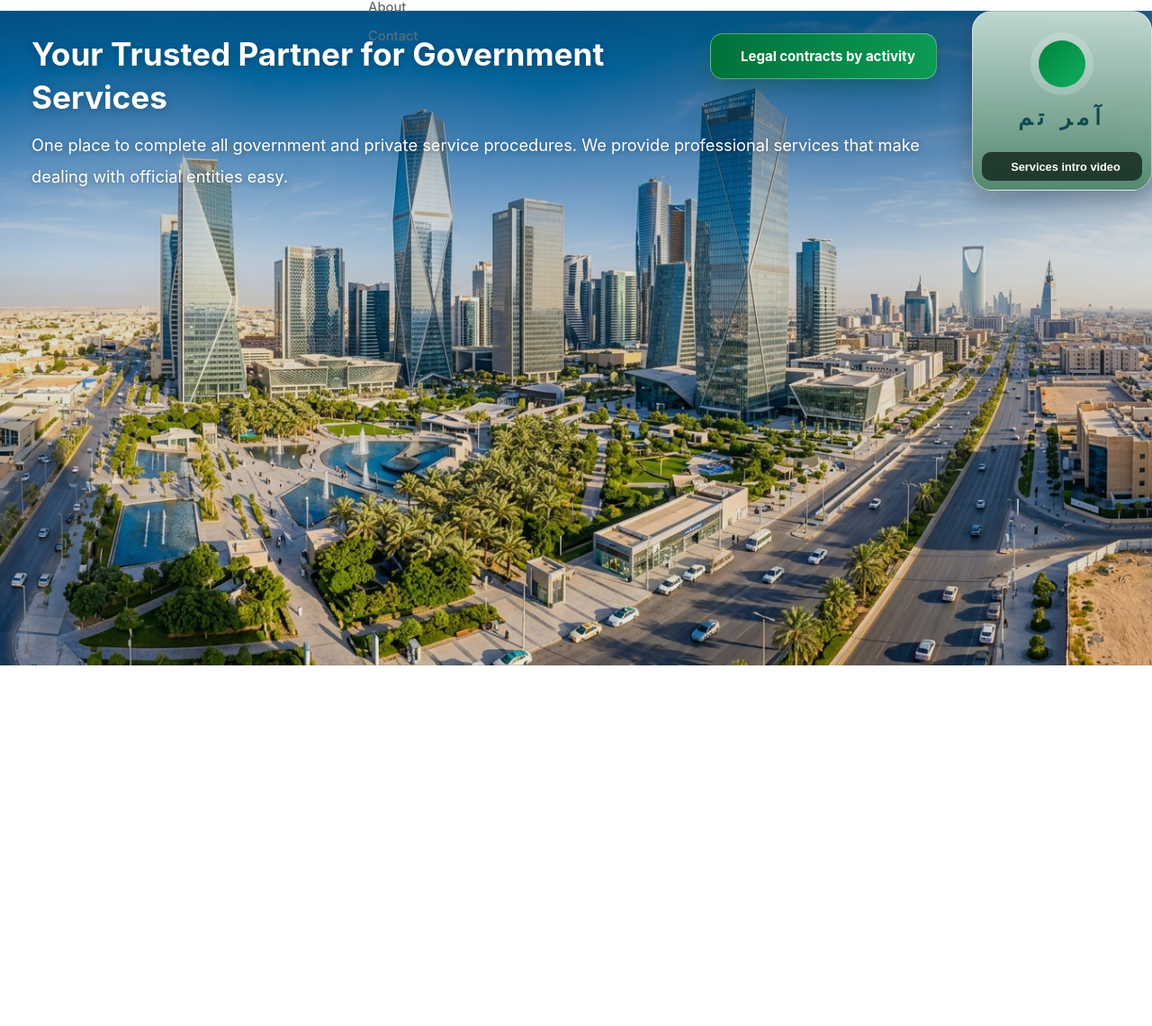
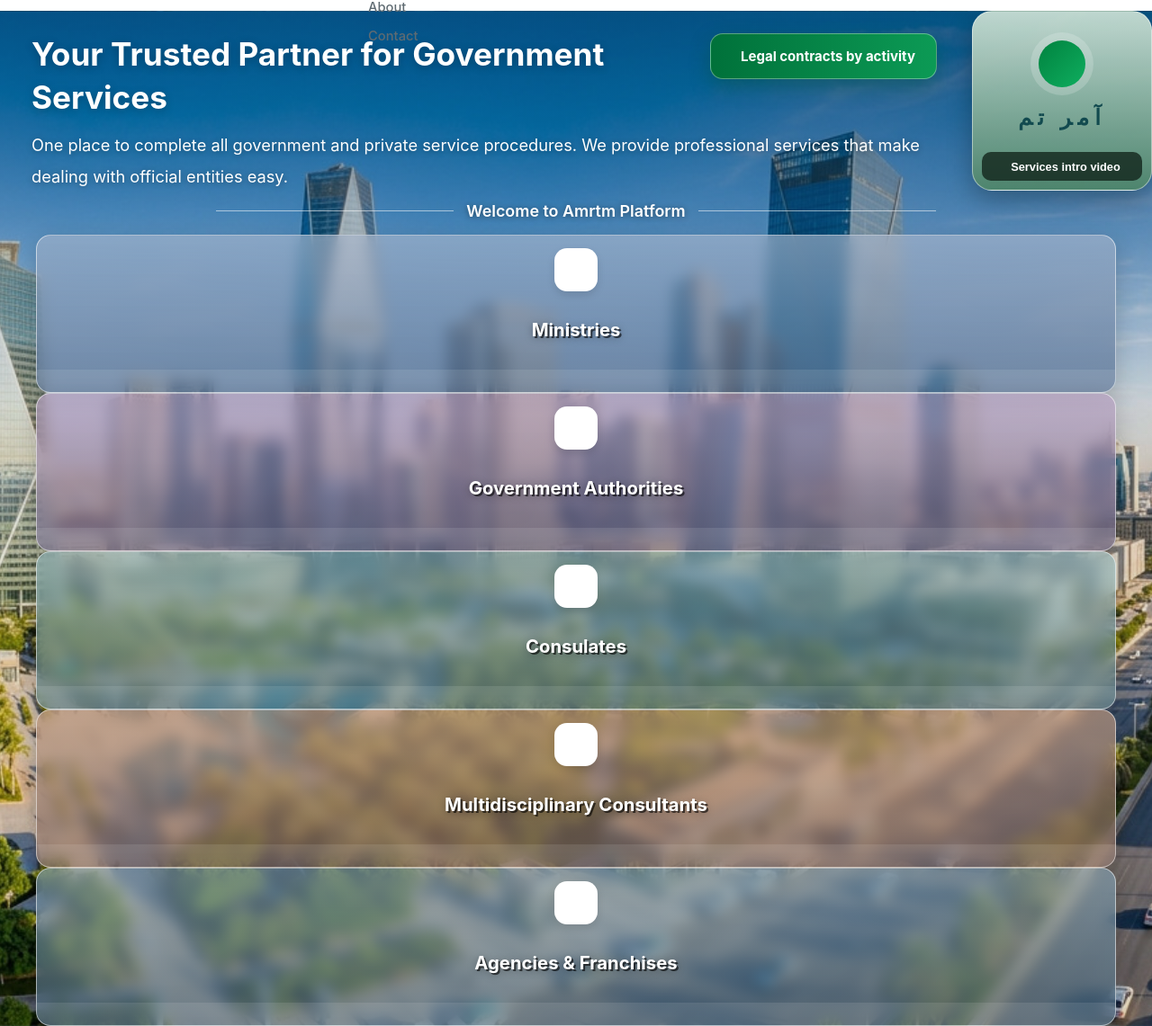
Before and after one commit to Asjadfaroq/amrtm-business-homepage, a Laravel app: page /en in a window 1280 px wide. Shown: the part 60-1201 px from the top of the page at 90% size. Before the commit the page ends 800 px from the top, so only its background shows below. Run offline with Laravel 12, Linux system fonts and the light colour scheme; data comes from the database, SQL or seed files in the repository; style sheets or scripts are compiled from the project's sources.

Commit message:
Add entity cards to the hero

```diff
--- a/app/Http/Controllers/HomeController.php
+++ b/app/Http/Controllers/HomeController.php
@@ -2,12 +2,15 @@
 
 namespace App\Http\Controllers;
 
+use App\Models\Entity;
 use Illuminate\Contracts\View\View;
 
 class HomeController extends Controller
 {
     public function __invoke(): View
     {
-        return view('home');
+        return view('home', [
+            'entities' => Entity::orderBy('sort_order')->get(),
+        ]);
     }
 }
--- a/lang/ar/home.php
+++ b/lang/ar/home.php
@@ -31,4 +31,8 @@ return [
         'video' => 'فيديو تعريفي عن الخدمات',
     ],
 
+    'entities' => [
+        'heading' => 'اختر الخدمة المطلوبة من خلال الجهات التالية',
+    ],
+
 ];
--- a/lang/en/home.php
+++ b/lang/en/home.php
@@ -31,4 +31,8 @@ return [
         'video' => 'Services intro video',
     ],
 
+    'entities' => [
+        'heading' => 'Welcome to Amrtm Platform',
+    ],
+
 ];
--- a/phpunit.xml
+++ b/phpunit.xml
@@ -5,9 +5,6 @@
          colors="true"
 >
     <testsuites>
-        <testsuite name="Unit">
-            <directory>tests/Unit</directory>
-        </testsuite>
         <testsuite name="Feature">
             <directory>tests/Feature</directory>
         </testsuite>
--- a/resources/css/app.css
+++ b/resources/css/app.css
@@ -11,3 +11,4 @@
 @import "./base.css";
 @import "./components/navbar.css";
 @import "./components/hero.css";
+@import "./components/entities.css";
--- /dev/null
+++ b/resources/css/components/entities.css
@@ -0,0 +1,147 @@
+.platform-container {
+    width: 100%;
+    max-width: 1200px;
+    margin-inline: auto;
+    padding-inline: 15px;
+}
+
+.hero-entities {
+    margin-top: 11px;
+}
+
+.hero-entities .platform-container {
+    margin-top: 16px;
+}
+
+.section-label {
+    display: flex;
+    align-items: center;
+    gap: 14px;
+    max-width: 800px;
+    margin: 0 auto;
+    font-size: 1.12rem;
+    font-weight: 600;
+    text-shadow: 0 1px 6px rgba(0, 0, 0, 0.45);
+}
+
+.section-label::before,
+.section-label::after {
+    content: "";
+    flex: 1 1 auto;
+    height: 1px;
+    background: rgba(255, 255, 255, 0.55);
+}
+
+.entity-card {
+    position: relative;
+    display: flex;
+    flex-direction: column;
+    align-items: center;
+    height: 160px;
+    padding: 14px 8px 0;
+    border: 1px solid rgba(255, 255, 255, 0.55);
+    border-radius: var(--radius);
+    background: linear-gradient(180deg, var(--tone-top), var(--tone-bottom));
+    box-shadow: 0 8px 24px rgba(0, 0, 0, 0.18);
+    backdrop-filter: blur(8px);
+    color: #fff;
+    text-align: center;
+    overflow: hidden;
+    transition: transform 0.25s ease, box-shadow 0.25s ease;
+}
+
+.entity-card:hover {
+    transform: translateY(-4px);
+    box-shadow: 0 14px 30px rgba(0, 0, 0, 0.28);
+    color: #fff;
+}
+
+.entity-card-icon {
+    display: grid;
+    place-items: center;
+    flex: 0 0 48px;
+    width: 48px;
+    height: 48px;
+    border-radius: 14px;
+    background: #fff;
+    box-shadow: 0 4px 10px rgba(0, 0, 0, 0.12);
+    font-size: 1.35rem;
+    color: var(--icon-color);
+}
+
+.entity-card-title {
+    display: flex;
+    align-items: center;
+    justify-content: center;
+    flex: 1 1 auto;
+    margin: 0;
+    padding-bottom: 26px;
+    font-size: 1.27rem;
+    font-weight: 700;
+    line-height: 1.22;
+    text-shadow: 2px 2px 0 rgba(0, 0, 0, 0.6), 0 2px 10px rgba(0, 0, 0, 0.35);
+}
+
+.entity-card-arrow {
+    position: absolute;
+    inset-inline: 0;
+    bottom: 0;
+    display: flex;
+    align-items: center;
+    justify-content: flex-end;
+    height: 25px;
+    padding-inline: 16px;
+    background: rgba(255, 255, 255, 0.1);
+    font-size: 1rem;
+}
+
+.tone-blue {
+    --tone-top: rgba(168, 182, 204, 0.62);
+    --tone-bottom: rgba(72, 100, 138, 0.66);
+    --icon-color: #3b82f6;
+}
+
+.tone-violet {
+    --tone-top: rgba(186, 160, 196, 0.62);
+    --tone-bottom: rgba(108, 100, 134, 0.66);
+    --icon-color: #8b5cf6;
+}
+
+.tone-cyan {
+    --tone-top: rgba(150, 190, 196, 0.6);
+    --tone-bottom: rgba(80, 118, 128, 0.66);
+    --icon-color: #06b6d4;
+}
+
+.tone-amber {
+    --tone-top: rgba(200, 160, 132, 0.64);
+    --tone-bottom: rgba(124, 100, 94, 0.66);
+    --icon-color: #f97316;
+}
+
+.tone-sky {
+    --tone-top: rgba(134, 166, 186, 0.62);
+    --tone-bottom: rgba(74, 104, 126, 0.66);
+    --icon-color: #0284c7;
+}
+
+@media (max-width: 1199.98px) {
+    .hero-entities {
+        margin-top: 28px;
+        padding-inline: 8px;
+    }
+
+    .section-label {
+        padding-inline: 14px;
+        font-size: 1rem;
+        text-align: center;
+    }
+
+    .entity-card {
+        height: 150px;
+    }
+
+    .entity-card-title {
+        font-size: 1.05rem;
+    }
+}
--- /dev/null
+++ b/resources/views/components/entity-card.blade.php
@@ -0,0 +1,7 @@
+@props(['entity'])
+
+<a class="entity-card tone-{{ $entity->tone }}" href="#">
+    <span class="entity-card-icon"><i class="bi bi-{{ $entity->icon }}"></i></span>
+    <h3 class="entity-card-title">{{ $entity->name }}</h3>
+    <span class="entity-card-arrow"><i class="bi bi-arrow-right icon-directional"></i></span>
+</a>
--- a/resources/views/home.blade.php
+++ b/resources/views/home.blade.php
@@ -1,5 +1,19 @@
 <x-layout :title="__('home.title')">
     <x-navbar />
 
-    <x-hero />
+    <x-hero>
+        <section class="hero-entities">
+            <h2 class="section-label">{{ __('home.entities.heading') }}</h2>
+
+            <div class="platform-container">
+                <div class="row row-cols-3 row-cols-xl-5 g-2 g-xl-3 justify-content-center">
+                    @foreach ($entities as $entity)
+                        <div class="col">
+                            <x-entity-card :entity="$entity" />
+                        </div>
+                    @endforeach
+                </div>
+            </div>
+        </section>
+    </x-hero>
 </x-layout>
```
Also changed, not shown: tests/Feature/ExampleTest.php (deleted, +0 -19 lines), tests/Feature/HomePageTest.php (added, +29 -0 lines), tests/Unit/ExampleTest.php (deleted, +0 -16 lines).
